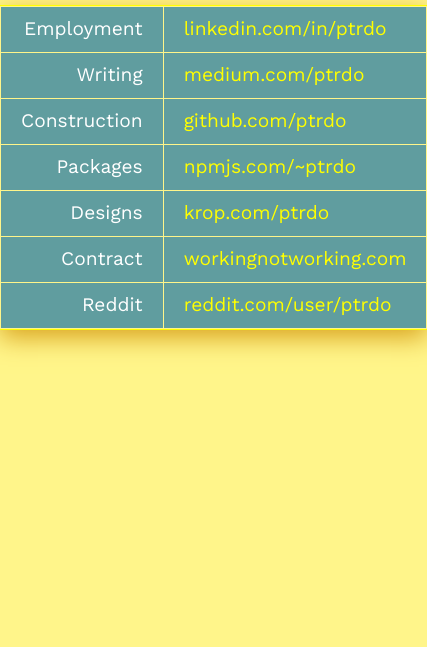
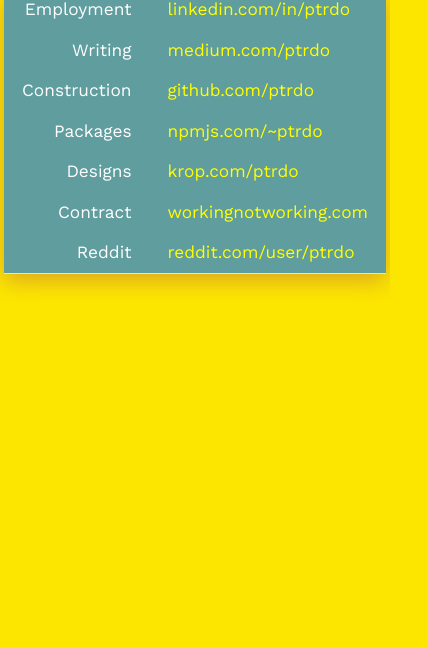
Before and after one commit to ptrdo/ptrdo.github.io, a plain HTML site: page index.html in a window 390 px wide. Shown: the part 197-844 px from the top of the page, 427 px wide, since content can reach past the window. Drawn offline with nearby package versions, Linux system fonts and the light colour scheme.

Commit message:
Media query

```diff
--- a/index.html
+++ b/index.html
@@ -27,7 +27,7 @@
     }
 
     body {
-      background-color: #fff58a;
+      background-color: #fce600;
     }
 
     main {
@@ -105,7 +105,11 @@
       text-decoration: underline;
     }
 
-    @media only screen and (max-width: 813px) {}
+    @media only screen and (max-width: 813px) {
+        body {
+            zoom: 0.9;
+        }
+    }
 
   </style>
 </head>
```
